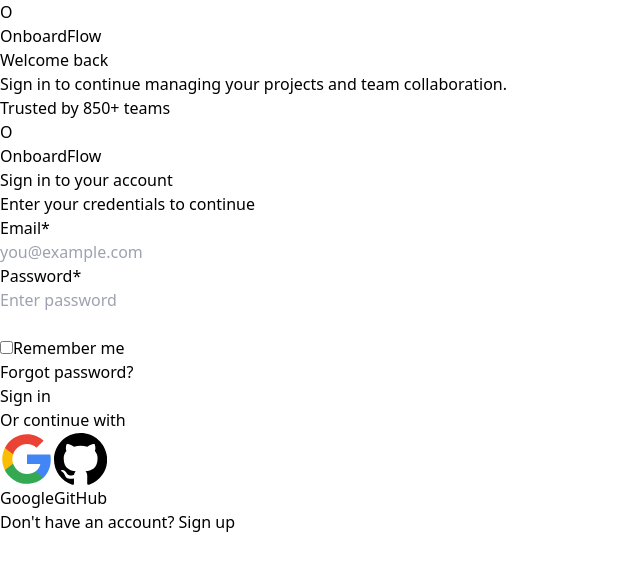
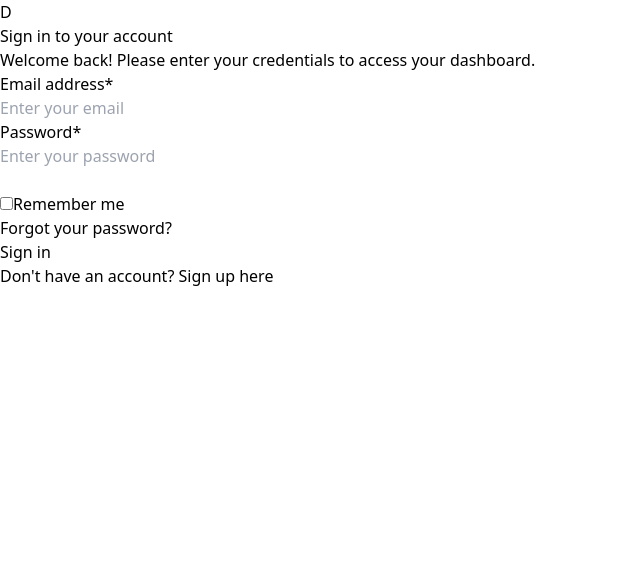
Before and after one commit to mataa019/onBoarding_Web_based, a React (Vite) app: page /login in a window 1280 px wide. Shown: the top 570 px of the page, without its empty margins (0-640 px from the left). Built offline with nearby package versions, Linux system fonts and the light colour scheme.

Commit message:
adding the registrer

```diff
--- a/src/pages/Auth/Login.tsx
+++ b/src/pages/Auth/Login.tsx
@@ -2,62 +2,38 @@ import TextField from '../../components/TextField'
 
 export default function Login() {
   return (
-    <div className="min-h-screen flex">
-      {/* Left Side - Branding */}
-      <div className="hidden lg:flex lg:w-1/2 bg-blue-600 p-10 flex-col justify-between">
-        <div className="flex items-center space-x-2">
-          <div className="w-9 h-9 bg-white rounded-lg flex items-center justify-center">
-            <span className="text-blue-600 font-semibold text-lg">O</span>
+    <div className="min-h-screen bg-gray-50 flex flex-col justify-center py-12 sm:px-6 lg:px-8">
+      <div className="sm:mx-auto sm:w-full sm:max-w-md">
+        {/* Logo Section */}
+        <div className="flex justify-center">
+          <div className="w-16 h-16 bg-blue-600 rounded-xl flex items-center justify-center shadow-lg">
+            <span className="text-white font-bold text-2xl">D</span>
           </div>
-          <span className="text-lg font-semibold text-white">OnboardFlow</span>
         </div>
 
-        <div>
-          <h1 className="text-3xl font-semibold text-white mb-3">
-            Welcome back
-          </h1>
-          <p className="text-blue-100 leading-relaxed">
-            Sign in to continue managing your projects and team collaboration.
-          </p>
-        </div>
-
-        <div className="flex items-center space-x-3">
-          <div className="flex -space-x-2">
-            <div className="w-8 h-8 rounded-full bg-blue-400 border-2 border-blue-600"></div>
-            <div className="w-8 h-8 rounded-full bg-blue-300 border-2 border-blue-600"></div>
-            <div className="w-8 h-8 rounded-full bg-blue-200 border-2 border-blue-600"></div>
-          </div>
-          <p className="text-blue-100 text-sm">Trusted by 850+ teams</p>
-        </div>
+        <h2 className="mt-6 text-center text-3xl font-bold tracking-tight text-gray-900">
+          Sign in to your account
+        </h2>
+        <p className="mt-2 text-center text-sm text-gray-600">
+          Welcome back! Please enter your credentials to access your dashboard.
+        </p>
       </div>
 
-      {/* Right Side - Form */}
-      <div className="w-full lg:w-1/2 flex items-center justify-center p-6 bg-gray-50">
-        <div className="w-full max-w-sm">
-          {/* Mobile Logo */}
-          <div className="lg:hidden flex items-center justify-center space-x-2 mb-6">
-            <div className="w-9 h-9 bg-blue-600 rounded-lg flex items-center justify-center">
-              <span className="text-white font-semibold text-lg">O</span>
-            </div>
-            <span className="text-lg font-semibold text-gray-900">OnboardFlow</span>
-          </div>
-
-          <div className="text-center mb-6">
-            <h2 className="text-xl font-semibold text-gray-900">Sign in to your account</h2>
-            <p className="text-gray-500 mt-1 text-sm">Enter your credentials to continue</p>
-          </div>
-
-          <form className="space-y-4">
+      <div className="mt-8 sm:mx-auto sm:w-full sm:max-w-md">
+        <div className="bg-white py-8 px-4 shadow-lg sm:rounded-lg sm:px-10">
+          <form className="space-y-6" action="#" method="POST">
+            {/* Email Field */}
             <TextField
-              label="Email"
+              label="Email address"
               id="email"
               name="email"
               variant="email"
               autoComplete="email"
               required
-              placeholder="you@example.com"
+              placeholder="Enter your email"
             />
 
+            {/* Password Field */}
             <TextField
               label="Password"
               id="password"
@@ -65,11 +41,12 @@ export default function Login() {
               variant="password"
               autoComplete="current-password"
               required
-              placeholder="Enter password"
+              placeholder="Enter your password"
               showPasswordToggle={true}
             />
 
-            <div className="flex items-center justify-between text-sm">
+            {/* Remember Me & Forgot Password */}
+            <div className="flex items-center justify-between">
               <div className="flex items-center">
                 <input
                   id="remember-me"
@@ -77,53 +54,38 @@ export default function Login() {
                   type="checkbox"
                   className="h-4 w-4 rounded border-gray-300 text-blue-600 focus:ring-blue-500"
                 />
-                <label htmlFor="remember-me" className="ml-2 text-gray-600">Remember me</label>
+                <label htmlFor="remember-me" className="ml-2 block text-sm text-gray-700">
+                  Remember me
+                </label>
               </div>
-              <a href="#" className="text-blue-600 hover:underline">Forgot password?</a>
-            </div>
 
-            <button
-              type="submit"
-              className="w-full bg-blue-600 text-white py-2 rounded-lg text-sm font-medium hover:bg-blue-700 transition-colors"
-            >
-              Sign in
-            </button>
-          </form>
-
-          <div className="mt-5">
-            <div className="relative">
-              <div className="absolute inset-0 flex items-center">
-                <div className="w-full border-t border-gray-200"></div>
-              </div>
-              <div className="relative flex justify-center text-sm">
-                <span className="px-3 bg-gray-50 text-gray-500">Or continue with</span>
+              <div className="text-sm">
+                <a href="#" className="font-medium text-blue-600 hover:text-blue-500">
+                  Forgot your password?
+                </a>
               </div>
             </div>
 
-            <div className="mt-4 grid grid-cols-2 gap-3">
-              <button className="flex items-center justify-center px-3 py-2 border border-gray-200 rounded-lg hover:bg-gray-100 transition-colors">
-                <svg className="w-4 h-4 mr-2" viewBox="0 0 24 24">
-                  <path fill="#4285F4" d="M22.56 12.25c0-.78-.07-1.53-.2-2.25H12v4.26h5.92c-.26 1.37-1.04 2.53-2.21 3.31v2.77h3.57c2.08-1.92 3.28-4.74 3.28-8.09z"/>
-                  <path fill="#34A853" d="M12 23c2.97 0 5.46-.98 7.28-2.66l-3.57-2.77c-.98.66-2.23 1.06-3.71 1.06-2.86 0-5.29-1.93-6.16-4.53H2.18v2.84C3.99 20.53 7.7 23 12 23z"/>
-                  <path fill="#FBBC05" d="M5.84 14.09c-.22-.66-.35-1.36-.35-2.09s.13-1.43.35-2.09V7.07H2.18C1.43 8.55 1 10.22 1 12s.43 3.45 1.18 4.93l2.85-2.22.81-.62z"/>
-                  <path fill="#EA4335" d="M12 5.38c1.62 0 3.06.56 4.21 1.64l3.15-3.15C17.45 2.09 14.97 1 12 1 7.7 1 3.99 3.47 2.18 7.07l3.66 2.84c.87-2.6 3.3-4.53 6.16-4.53z"/>
-                </svg>
-                <span className="text-sm text-gray-700">Google</span>
-              </button>
-
-              <button className="flex items-center justify-center px-3 py-2 border border-gray-200 rounded-lg hover:bg-gray-100 transition-colors">
-                <svg className="w-4 h-4 mr-2" fill="currentColor" viewBox="0 0 24 24">
-                  <path d="M12 0C5.37 0 0 5.37 0 12c0 5.31 3.435 9.795 8.205 11.385.6.105.825-.255.825-.57 0-.285-.015-1.23-.015-2.235-3.015.555-3.795-.735-4.035-1.41-.135-.345-.72-1.41-1.23-1.695-.42-.225-1.02-.78-.015-.795.945-.015 1.62.87 1.845 1.23 1.08 1.815 2.805 1.305 3.495.99.105-.78.42-1.305.765-1.605-2.67-.3-5.46-1.335-5.46-5.925 0-1.305.465-2.385 1.23-3.225-.12-.3-.54-1.53.12-3.18 0 0 1.005-.315 3.3 1.23.96-.27 1.98-.405 3-.405s2.04.135 3 .405c2.295-1.56 3.3-1.23 3.3-1.23.66 1.65.24 2.88.12 3.18.765.84 1.23 1.905 1.23 3.225 0 4.605-2.805 5.625-5.475 5.925.435.375.81 1.095.81 2.22 0 1.605-.015 2.895-.015 3.3 0 .315.225.69.825.57A12.02 12.02 0 0024 12c0-6.63-5.37-12-12-12z"/>
-                </svg>
-                <span className="text-sm text-gray-700">GitHub</span>
+            {/* Sign In Button */}
+            <div>
+              <button
+                type="submit"
+                className="flex w-full justify-center rounded-lg border border-transparent bg-blue-600 py-2 px-4 text-sm font-medium text-white shadow-sm hover:bg-blue-700 focus:outline-none focus:ring-2 focus:ring-blue-500 focus:ring-offset-2 transition-colors duration-200"
+              >
+                Sign in
               </button>
             </div>
-          </div>
+            {/* Sign Up Link */}
+            <div className="text-center">
+              <span className="text-sm text-gray-600">
+                Don't have an account?{' '}
+                <a href="/register" className="font-medium text-blue-600 hover:text-blue-500">
+                  Sign up here
+                </a>
+              </span>
+            </div>
 
-          <p className="mt-5 text-center text-sm text-gray-500">
-            Don't have an account?{' '}
-            <a href="/register" className="text-blue-600 font-medium hover:underline">Sign up</a>
-          </p>
+          </form>
         </div>
       </div>
     </div>
```
